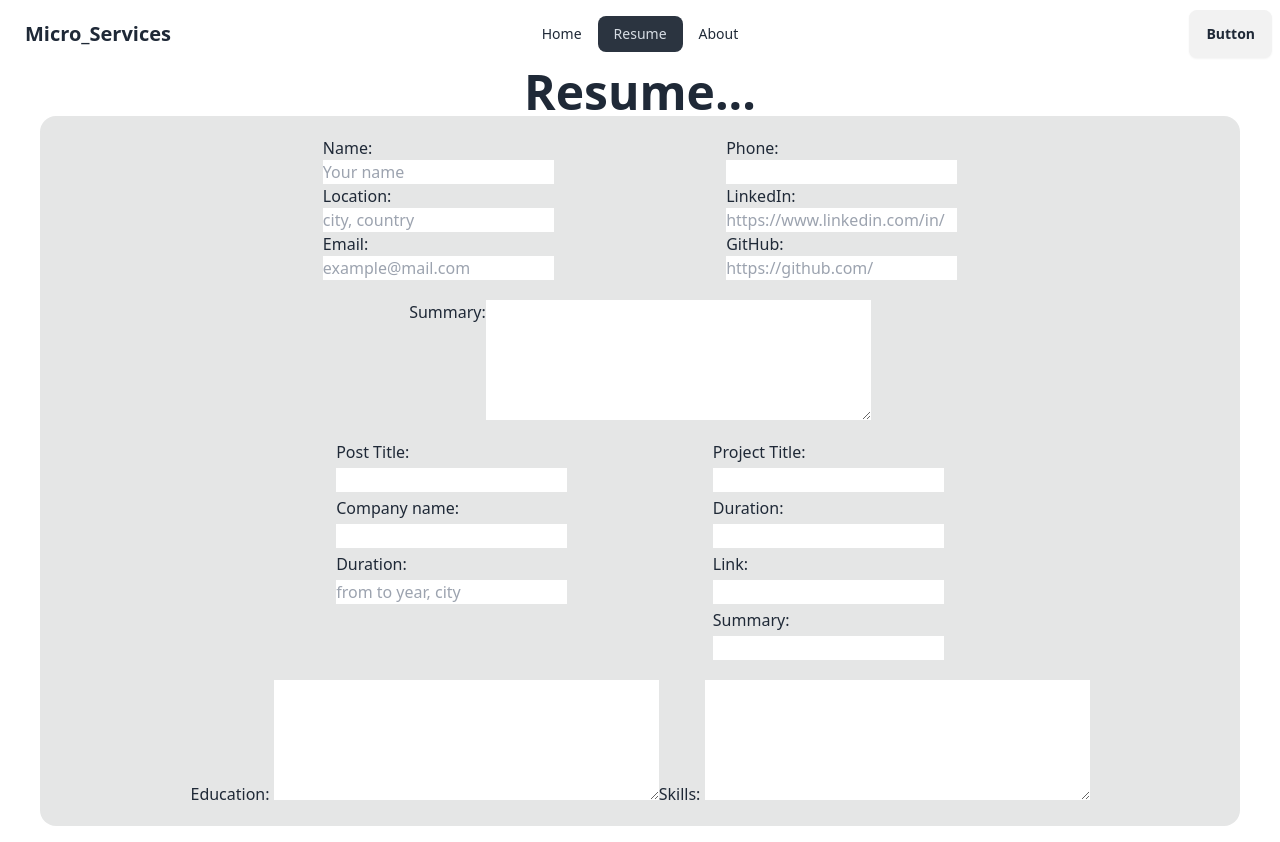
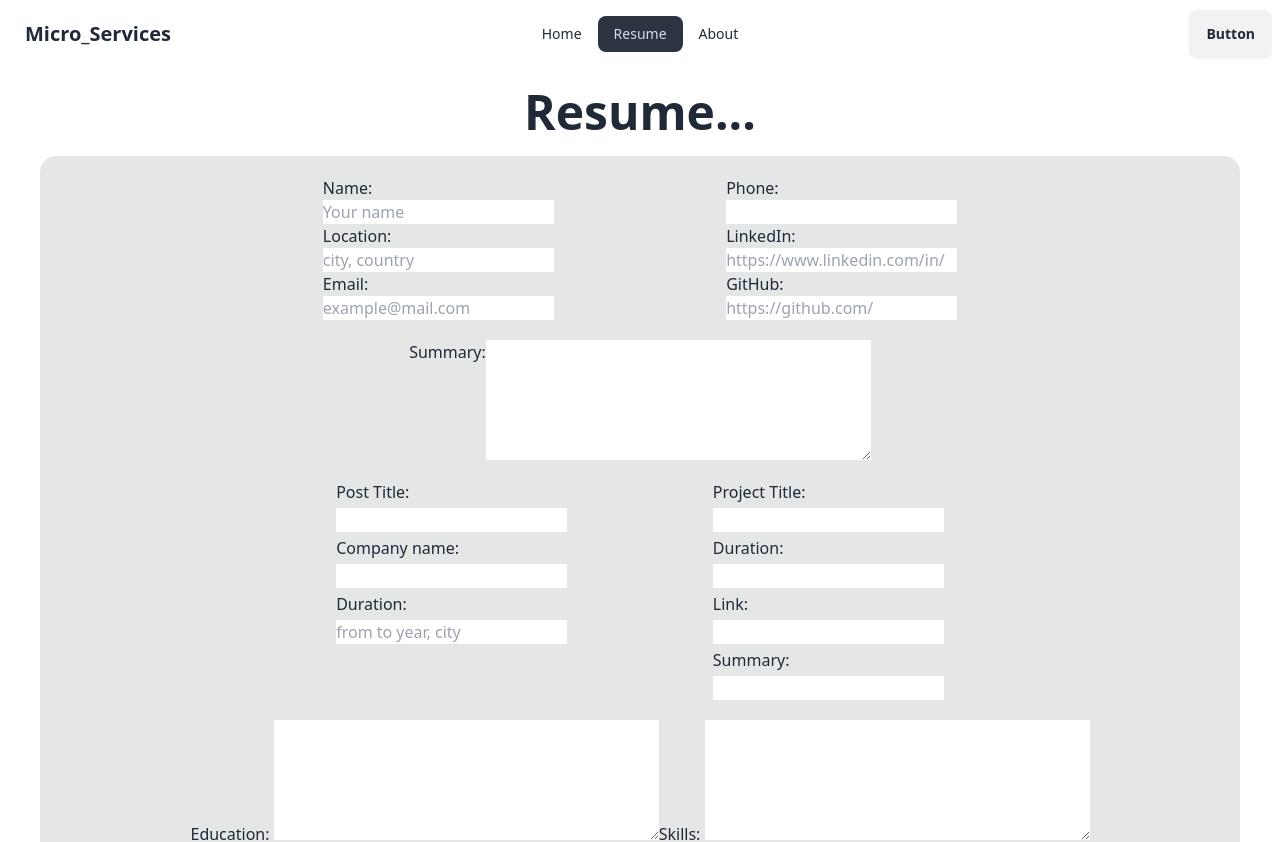
Before and after one commit to MUHAMMADSabbirHossain/personal-portfolio, a React (Vite) app in the folder Personal-Portfolios-FrontEnd/: page /resume in a window 1280 px wide. Shown: the top 842 px of the page. Built offline with nearby package versions, Linux system fonts and the light colour scheme.

Commit message:
resume: margin is added to title... successfully

```diff
--- a/Personal-Portfolios-FrontEnd/src/pages/Resume.jsx
+++ b/Personal-Portfolios-FrontEnd/src/pages/Resume.jsx
@@ -46,7 +46,7 @@ const Resume = () => {
 
     return (
         <div className='mx-10'>
-            <h1 className="text-5xl text-center font-bold">Resume...</h1>
+            <h1 className="text-5xl text-center font-bold p-5">Resume...</h1>
 
             <div className="flex flex-col w-full border-opacity-50">
                 <div className="grid card bg-base-300 rounded-box place-items-center">
```
